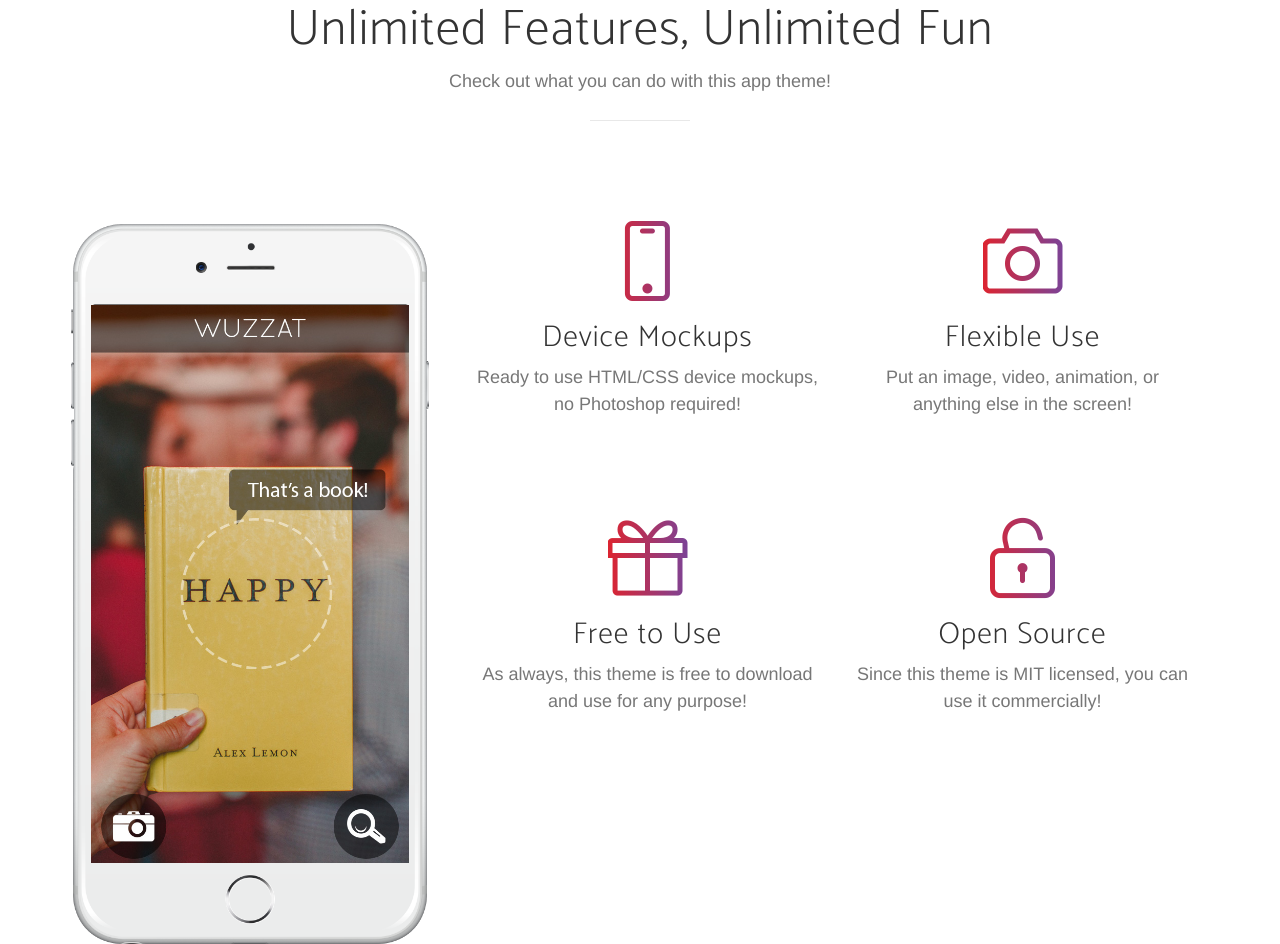
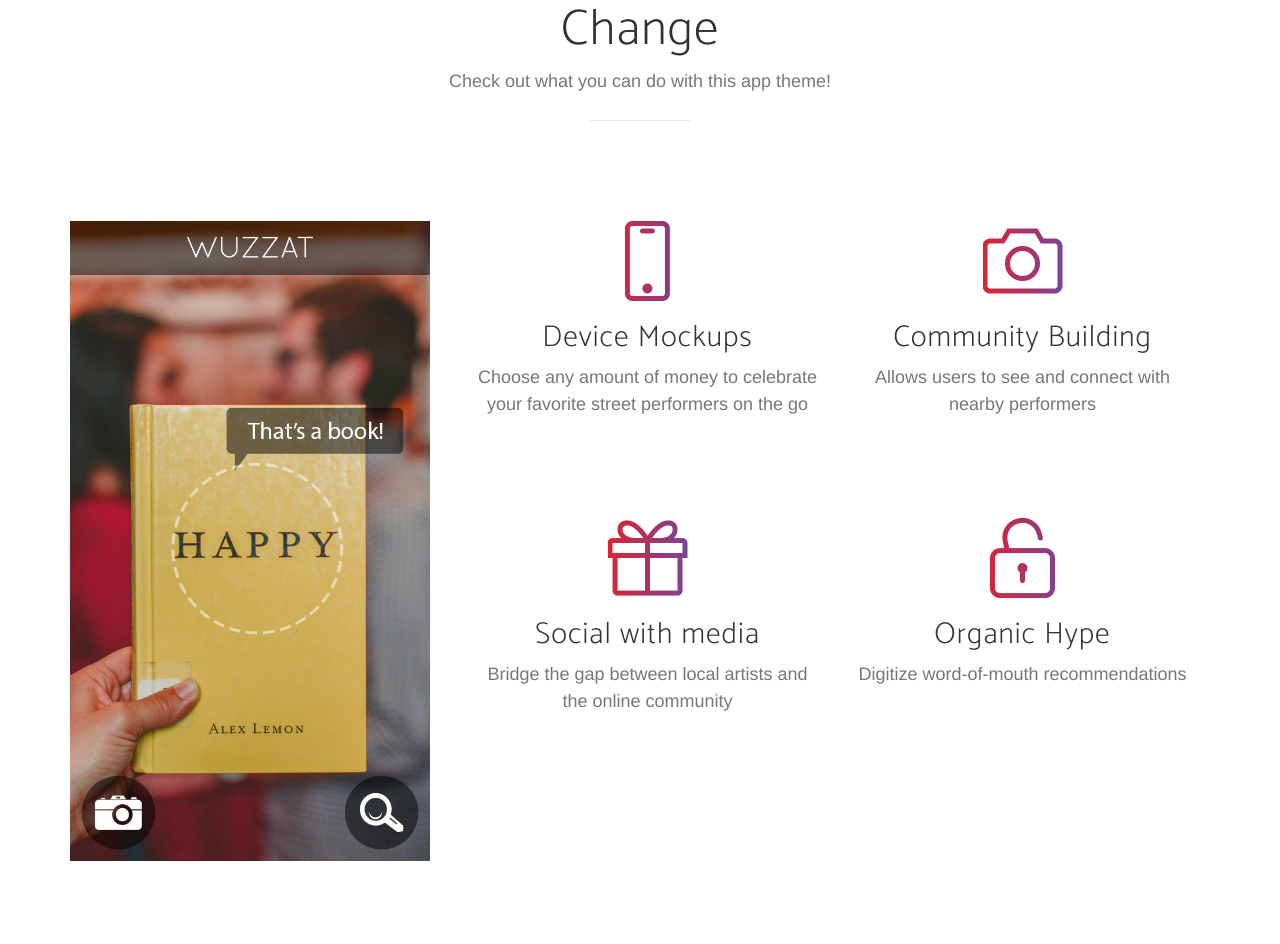
Before and after one commit to charmaine/Encore, a website: page startbootstrap-new-age-gh-pages/index.html in a window 1280 px wide. Shown: the part 1468-2412 px from the top of the page. Drawn offline with nearby package versions, Linux system fonts and the light colour scheme; a web font is replaced by a local one.

Commit message:
Update index.html

```diff
--- a/startbootstrap-new-age-gh-pages/index.html
+++ b/startbootstrap-new-age-gh-pages/index.html
@@ -9,7 +9,7 @@
     <meta name="description" content="">
     <meta name="author" content="">
 
-    <title>Encore- Celebrate the Streets!</title>
+    <title>Encore- Celebrate the streets!</title>
 
     <!-- Bootstrap Core CSS -->
     <link href="vendor/bootstrap/css/bootstrap.min.css" rel="stylesheet">
@@ -73,7 +73,7 @@
                 <div class="col-sm-7">
                     <div class="header-content">
                         <div class="header-content-inner">
-                            <h1>Celebrate the Streets!</h1>
+                            <h1>Celebrate the streets!</h1>
                             <a href="#download" class="btn btn-outline btn-xl page-scroll">DOWNLOAD!</a>
                         </div>
                     </div>
@@ -84,7 +84,7 @@
                             <div class="device">
                                 <div class="screen">
                                     <!-- Demo image for screen mockup, you can put an image here, some HTML, an animation, video, or anything else! -->
-                                    <img src="img/demo-screen-1.jpg" class="img-responsive" alt="">
+                                    <img src="img/encoreapp.jpg" class="img.img-responsive" alt="">
                                 </div>
                                 <div class="button">
                                     <!-- You can hook the "home button" to some JavaScript events or just remove it -->
@@ -117,7 +117,7 @@
             <div class="row">
                 <div class="col-lg-12 text-center">
                     <div class="section-heading">
-                        <h2>Unlimited Features, Unlimited Fun</h2>
+                        <h2>Change</h2>
                         <p class="text-muted">Check out what you can do with this app theme!</p>
                         <hr>
                     </div>
@@ -126,7 +126,7 @@
             <div class="row">
                 <div class="col-md-4">
                     <div class="device-container">
-                        <div class="device-mockup iphone6_plus portrait white">
+                        <div class="User-Friendly Tipping iphone6_plus portrait white">
                             <div class="device">
                                 <div class="screen">
                                     <!-- Demo image for screen mockup, you can put an image here, some HTML, an animation, video, or anything else! -->
@@ -144,15 +144,15 @@
                             <div class="col-md-6">
                                 <div class="feature-item">
                                     <i class="icon-screen-smartphone text-primary"></i>
-                                    <h3>Device Mockups</h3>
-                                    <p class="text-muted">Ready to use HTML/CSS device mockups, no Photoshop required!</p>
+                                    <h3>Device Mockups </h3>
+                                    <p class="text-muted">Choose any amount of money to celebrate your favorite street performers on the go</p>
                                 </div>
                             </div>
                             <div class="col-md-6">
                                 <div class="feature-item">
                                     <i class="icon-camera text-primary"></i>
-                                    <h3>Flexible Use</h3>
-                                    <p class="text-muted">Put an image, video, animation, or anything else in the screen!</p>
+                                    <h3>Community Building </h3>
+                                    <p class="text-muted">Allows users to see and connect with nearby performers </p>
                                 </div>
                             </div>
                         </div>
@@ -160,15 +160,15 @@
                             <div class="col-md-6">
                                 <div class="feature-item">
                                     <i class="icon-present text-primary"></i>
-                                    <h3>Free to Use</h3>
-                                    <p class="text-muted">As always, this theme is free to download and use for any purpose!</p>
+                                    <h3>Social with media </h3>
+                                    <p class="text-muted">Bridge the gap between local artists and the online community </p>
                                 </div>
                             </div>
                             <div class="col-md-6">
                                 <div class="feature-item">
                                     <i class="icon-lock-open text-primary"></i>
-                                    <h3>Open Source</h3>
-                                    <p class="text-muted">Since this theme is MIT licensed, you can use it commercially!</p>
+                                    <h3>Organic Hype </h3>
+                                    <p class="text-muted">Digitize word-of-mouth recommendations </p>
                                 </div>
                             </div>
                         </div>
@@ -180,7 +180,7 @@
     <section class="cta">
         <div class="cta-content">
             <div class="container">
-                <h2>Stop waiting.<br>Start building.</h2>
+                <h2>Celebrate the streets.<br>Download today. </h2>
                 <a href="#contact" class="btn btn-outline btn-xl page-scroll">Let's Get Started!</a>
             </div>
         </div>
```
